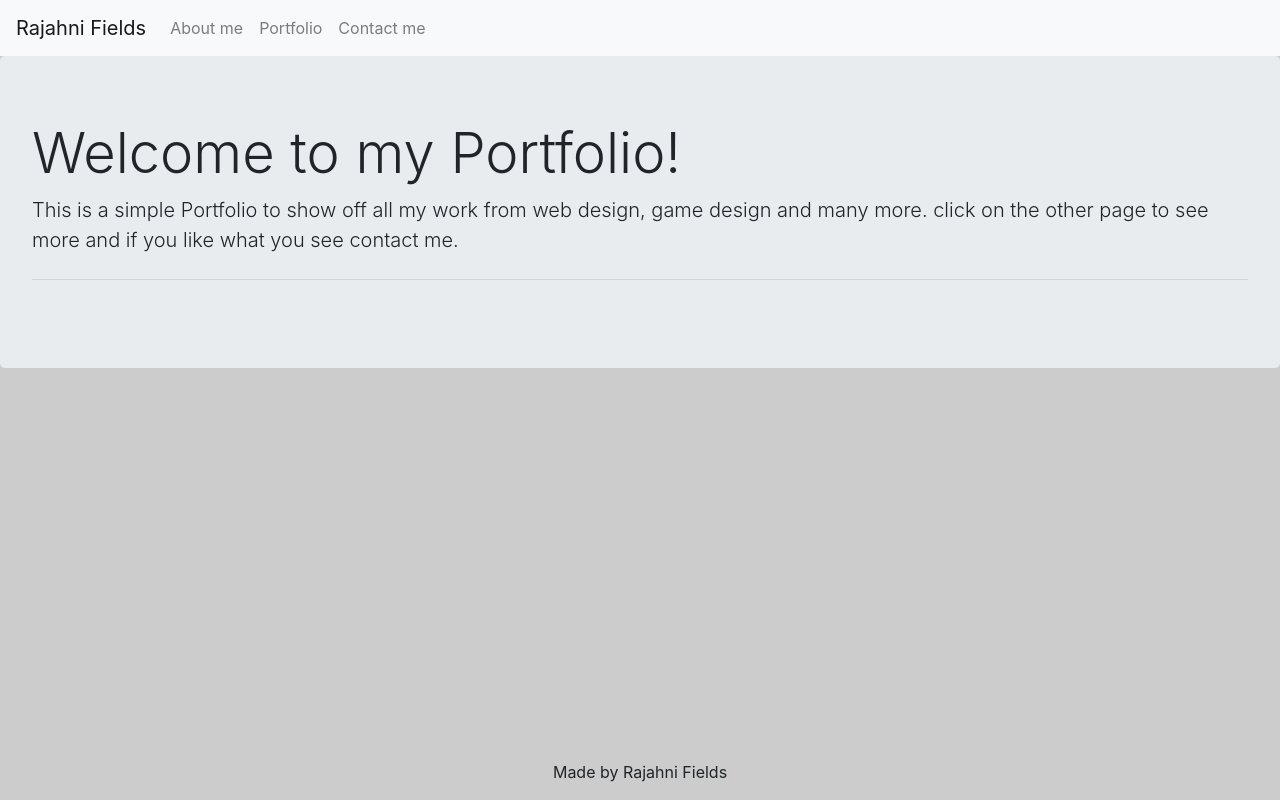
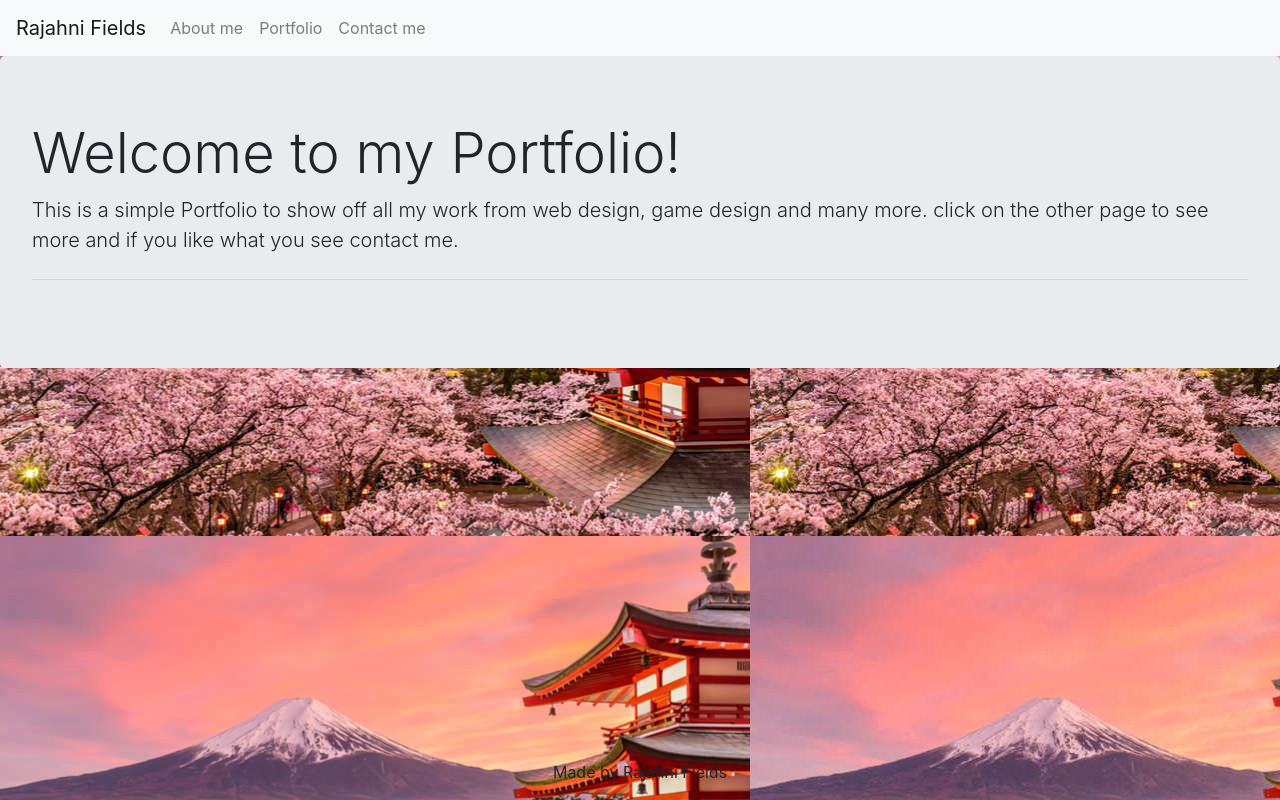
Before and after one commit to neoblack91/Portfolio, a plain HTML site: page index.html in a window 1280 px wide. Drawn offline with nearby package versions, Linux system fonts and the light colour scheme.

Commit message:
added background

```diff
--- a/assets/styles.css
+++ b/assets/styles.css
@@ -6,6 +6,6 @@
     text-align: center;
  }
  body  {
-    background-image: url("japan.png");
+    background-image: url("./images/japan.jpg");
     background-color: #cccccc;
   }
```
